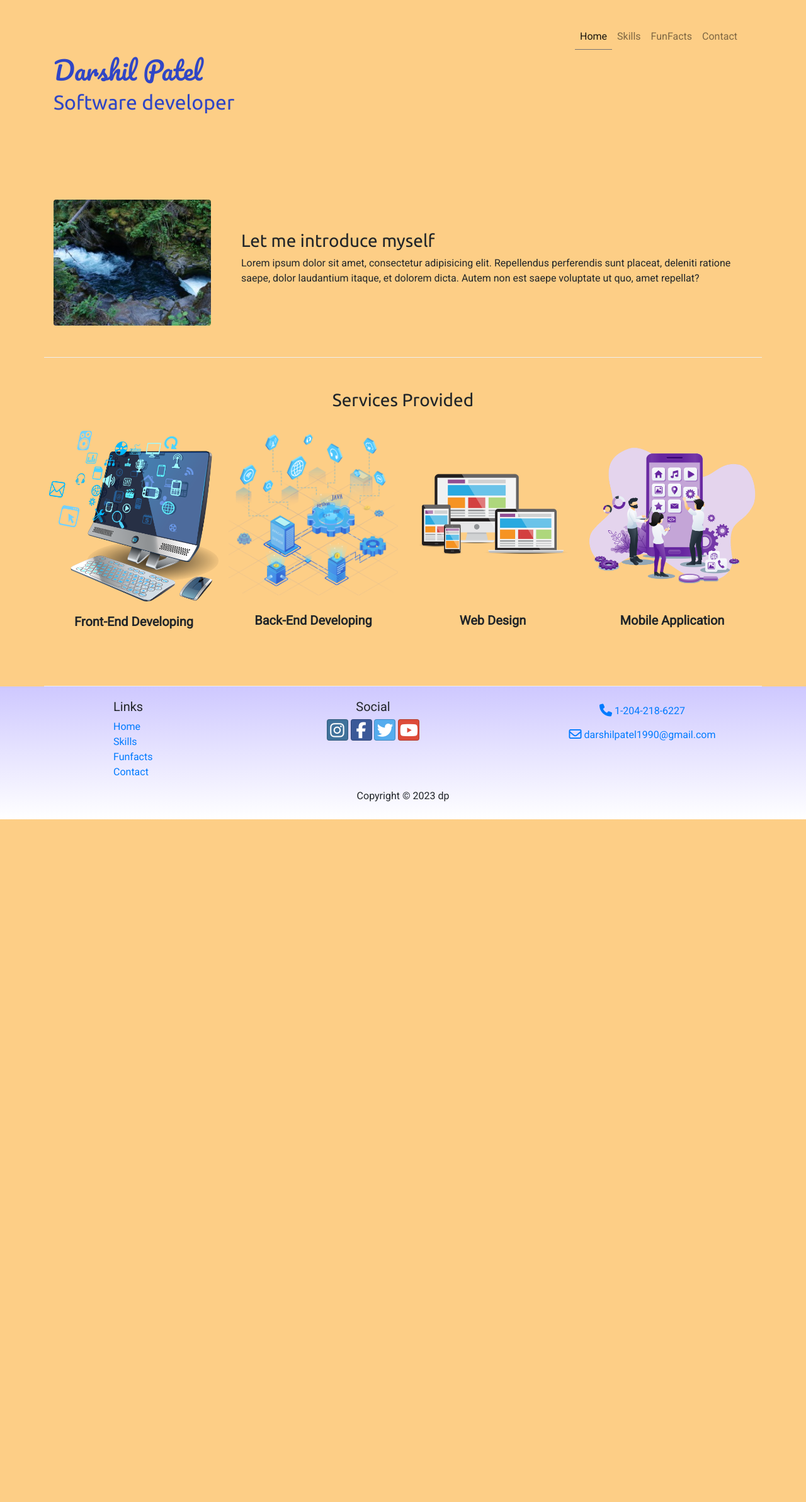
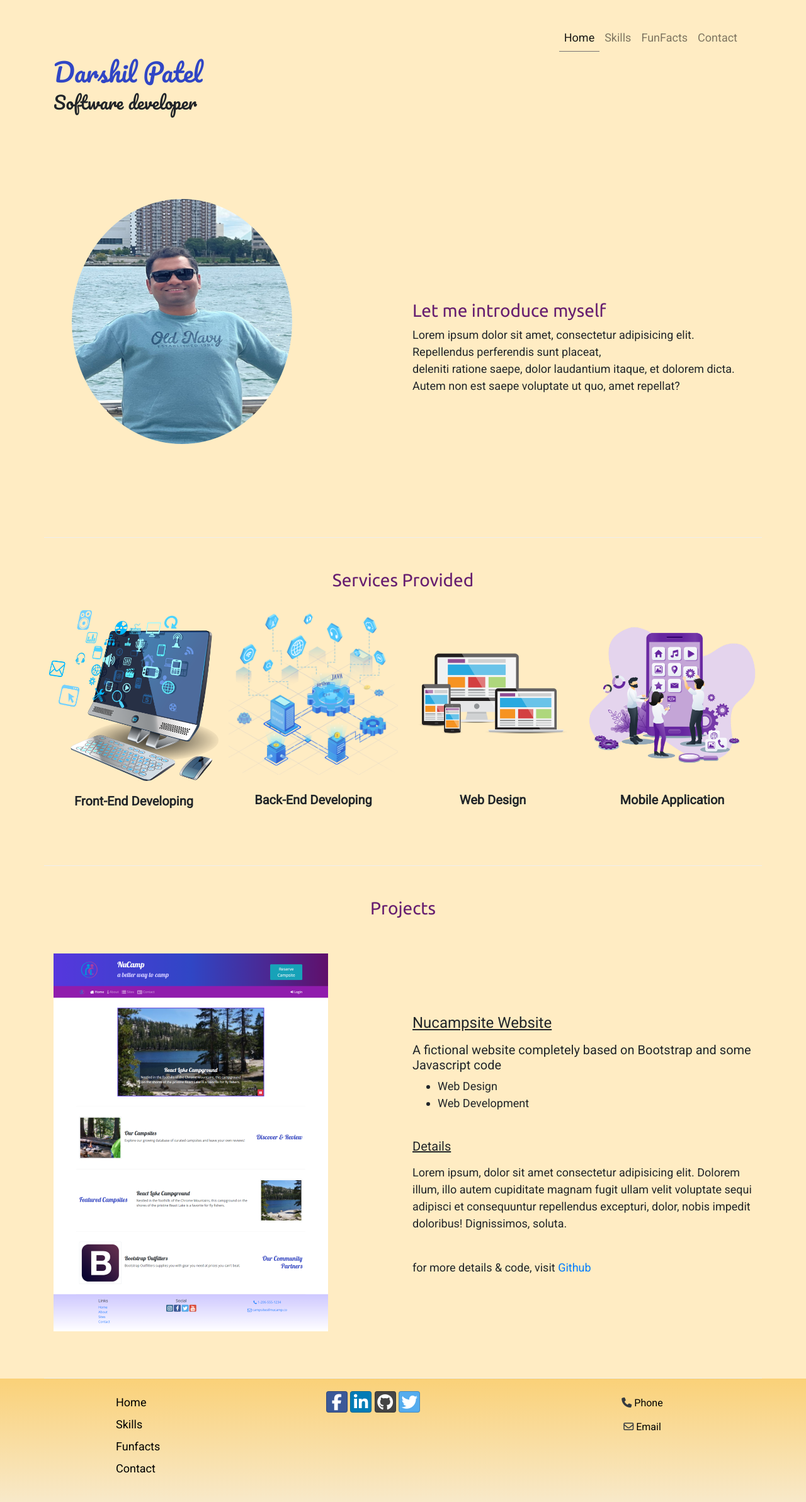
Before and after one commit to darshilpatel1990/Aboutme-website-bootstrap-by-darshil, a website: page index.html in a window 1280 px wide. Shown: the whole page at 63% size. Before the commit the page ends 1301 px from the top, so only its background shows below. Drawn offline with nearby package versions, Linux system fonts and the light colour scheme.

Commit message:
finalize layout

```diff
--- a/css/styles.css
+++ b/css/styles.css
@@ -1,6 +1,7 @@
 body {
     font-family: "Roboto", "Open Sans", sans-serif;
-    background-color: #fdce86;
+    background-color: #ffecc3;
+    font-size: large;
 }
 
 h1 {
@@ -8,24 +9,29 @@ h1 {
 }
 
 h2, h3 {
-    font-family: "Ubuntu", cursive;
+    font-family: "Pacifico", "Open Sans", sans-serif;
 }
 
-h1, h2 {
-    color: #3046C5;
+.bodyh2, .bodyh3 {
+    font-family: "Ubuntu", cursive;
+    color: rgb(103, 31, 112);
 }
 
 .site-footer {
-    background-image: linear-gradient(#CEC8FF, white);
+    background-image: linear-gradient(#fad178, rgb(248, 233, 201));
     padding: 20px 0;
 }
 
 .jumbotron {
-    background-color: #fdce86;
+    background-color: #ffecc3;
     margin: 0;
     padding: 30px;
     /* background-image: linear-gradient(to right, #5637DD, #3046C5, #60106B);
     color: white; */
+}
+
+#nameHeader:hover {
+    text-decoration: none;
 }
 
 .nav-link {
@@ -43,7 +49,17 @@ h1, h2 {
     min-height: 200px;
 }
 
+.linkfont {
+    padding: 4px;
+}
+
 /* Home page */
+
+#imgProfile {
+    width: 100%;
+    height: 80%;
+    border-radius: 50%;
+}
 
 .card-title {
     font-weight: bold;
@@ -53,10 +69,14 @@ h1, h2 {
     box-shadow: 0 8px 16px 0 rgba(0,0,0,0.2);
 }
 
+#nucampWeb:hover {
+    box-shadow: 0 8px 16px 0 rgba(0,0,0,0.2);
+}
+
 /*  Skill page */
 
 .cardSkills {
-    background-color: #fae06b;
+    background-color: #facd6b;
     height: 100%;
     width: 80%;
     padding: 2px 16px;
@@ -74,6 +94,10 @@ h1, h2 {
     height:360px;
 }
 
+.carousel-inner {
+    border-radius: 15px;
+}
+
 #imgFun {
     max-width: 350px;
     max-height: 350px;
@@ -86,7 +110,16 @@ h1, h2 {
     font-weight: 500;
 }
 
+.imgHobby {
+    width: 80%;
+    height: fit-content;
+}
+
 /* Contactme page */
+
+#contactBtn {
+    border-radius: 20px;
+}
 
 iframe {
     border-radius: 3px;
--- a/index.html
+++ b/index.html
@@ -37,8 +37,8 @@
             </nav>
             <div class="row">
                 <div class="col">
-                    <h1>Darshil Patel</h1>
-                    <h2>Software developer</h2>
+                    <h1><a id="nameHeader" href="#" style="color:#3046C5;">Darshil Patel</a></h1>
+                    <h3>Software developer</h3>
                 </div>
             </div>
         </div>
@@ -46,20 +46,18 @@
 
     <div class="container mt-5">
         <div class="row row-content">
-            <div class="col">
-                <div class="media">
-                    <img id="imgProfile" class="d-flex img-fluid rounded" src="img/chrome-river-thumb.jpg" alt="" />
-                    <div class="media-body ml-5 align-self-center">
-                        <h3>Let me introduce myself</h3>
-                        <p>Lorem ipsum dolor sit amet, consectetur adipisicing elit. Repellendus perferendis sunt placeat, deleniti ratione saepe, dolor laudantium itaque, et dolorem dicta. Autem non est saepe voluptate ut quo, amet repellat?</p>
-                    </div>
-                </div>
+            <div class="col-8 col-sm-5 col-lg-4">
+                <img id="imgProfile" class="d-flex img-fluid offset-1" src="img/profile3.jpg" alt="profile picture" />
+            </div>
+            <div class="col-12 col-sm-6 ml-sm-auto align-self-center">
+                <h3 class="bodyh3">Let me introduce myself</h3>
+                <p>Lorem ipsum dolor sit amet, consectetur adipisicing elit. Repellendus perferendis sunt placeat, <br/>deleniti ratione saepe, dolor laudantium itaque, et dolorem dicta. <br/>Autem non est saepe voluptate ut quo, amet repellat?</p>
             </div>
         </div>
 
         <div class="row row-content">
             <div class="col-12 mb-3">
-                <h3 class="text-center">Services Provided</h3>
+                <h3 class="bodyh3 text-center">Services Provided</h3>
             </div>
             <div class="cardHome col-sm-6 col-lg-3 p-2">
                 <img class="card-img-top" src="img/Frontend_dev.png" alt="Card image cap">
@@ -86,34 +84,54 @@
                 </div>
             </div>
         </div>
+
+        <div class="row row-content">
+            <div class="col-12 mb-5">
+                <h3 class="bodyh3 text-center">Projects</h3>
+            </div>
+            <div class="col-12 col-md-7 col-lg-6 mb-4">
+                <img id="nucampWeb" class="img-fluid" src="img/nucampwebsite.png" alt="Nucamp Website">
+            </div>
+            <div class="col-12 col-md-5 col-lg align-self-center">
+                <h4 class="bodyh4 mb-3"><u>Nucampsite Website</u></h4>
+                <h5>A fictional website completely based on Bootstrap and some Javascript code</h5>
+                <ul>
+                    <li>Web Design</li>
+                    <li>Web Development</li>
+                </ul>
+                <br/>
+                <h5 class="mb-3"><u>Details</u></h5>
+                <p>Lorem ipsum, dolor sit amet consectetur adipisicing elit. Dolorem illum, illo autem cupiditate magnam fugit ullam velit voluptate sequi adipisci et consequuntur repellendus excepturi, dolor, nobis impedit doloribus! Dignissimos, soluta.</p>
+                <br/>
+                <p>for more details & code, visit <a href="https://github.com/darshilpatel1990/nucampsite">Github</a></p>
+            </div>
+        </div>
     </div>
 
     <footer class="site-footer">
         <div class="container">
             <div class="row">
-                <div class="col-4 col-sm-2 offset-1">
-                    <h5>Links</h5>
+                <div class="col-3 col-sm-3 col-md-2 offset-1">
                     <ul class="list-unstyled">
-                        <li><a href="#">Home</a></li>
-                        <li><a href="skills.html">Skills</a></li>
-                        <li><a href="funfacts.html">Funfacts</a></li>
-                        <li><a href="contactme.html">Contact</a></li>
+                        <li class="linkfont"><a href="#" style="color:black;">Home</a></li>
+                        <li class="linkfont"><a href="skills.html" style="color:black;">Skills</a></li>
+                        <li class="linkfont"><a href="funfacts.html" style="color:black;">Funfacts</a></li>
+                        <li class="linkfont"><a href="contactme.html" style="color:black;">Contact</a></li>
                     </ul>
                 </div>
-                <div class="col-6 col-sm-5 text-center">
-                    <h5>Social</h5>
-                    <a class="btn btn-social-icon btn-instagram" href="http://instagram.com/"><i class="fa fa-instagram"></i></a>
-                    <a class="btn btn-social-icon btn-facebook" href="http://facebook.com/"><i class="fa fa-facebook"></i></a>
-                    <a class="btn btn-social-icon btn-twitter" href="http://twitter.com/"><i class="fa fa-twitter"></i></a>
-                    <a class="btn btn-social-icon btn-google" href="http://youtube.com/"><i class="fa fa-youtube"></i></a>
+                <div class="socialicon col-5 col-sm-5 col-md-5 text-center">
+                    <a class="btn btn-social-icon btn-facebook" href="https://www.facebook.com/darshil.patel.332"><i class="fa fa-facebook"></i></a>
+                    <a class="btn btn-social-icon btn-linkedin" href="https://www.linkedin.com/in/darshil-patel-7b7611252/"><i class="fa fa-linkedin"></i></a>
+                    <a class="btn btn-social-icon btn-github" href="https://github.com/darshilpatel1990"><i class="fa fa-github"></i></a>
+                    <a class="btn btn-social-icon btn-twitter" href="https://twitter.com/@darshilpatel23"><i class="fa fa-twitter"></i></a>
                 </div>
-                <div class="col-sm-4 text-center">
-                    <a role="button" class="btn btn-link" href="tel:+12042186227"><i class="fa fa-phone fa-lg text-primary"></i> 1-204-218-6227</a><br />
-                    <a role="button" class="btn btn-link" href="mailto:darshilpatel1990@gmail.com"><i class="fa fa-envelope-o fa-lg text-primary"></i> darshilpatel1990@gmail.com</a>
+                <div class="col-3 col-sm-3 col-md-4 text-center">
+                    <a role="button" class="btn btn-link" href="tel:+12042186227" style="color:black;"><i class="fa fa-phone text-dark"></i> Phone</a><br />
+                    <a role="button" class="btn btn-link" href="mailto:darshilpatel1990@gmail.com" style="color:black;"><i class="fa fa-envelope-o text-dark"></i> Email</a>
                 </div>
-                <div class="col-12">
-                    <h6 class="text-center">Copyright © 2023 dp</h6>
-                </div>
+                <!-- <div class="col-12">
+                    <h6 class="text-right">Copyright © 2023 dp</h6>
+                </div> -->
             </div>
         </div>
     </footer>
```
Also changed, not shown: contactme.html (+20 -28 lines), funfacts.html (+29 -33 lines), skills.html (+21 -29 lines), img/drawing2.png (added), img/nucampwebsite.png (added), img/profile3.jpg (added), img/software_team.png (deleted).
